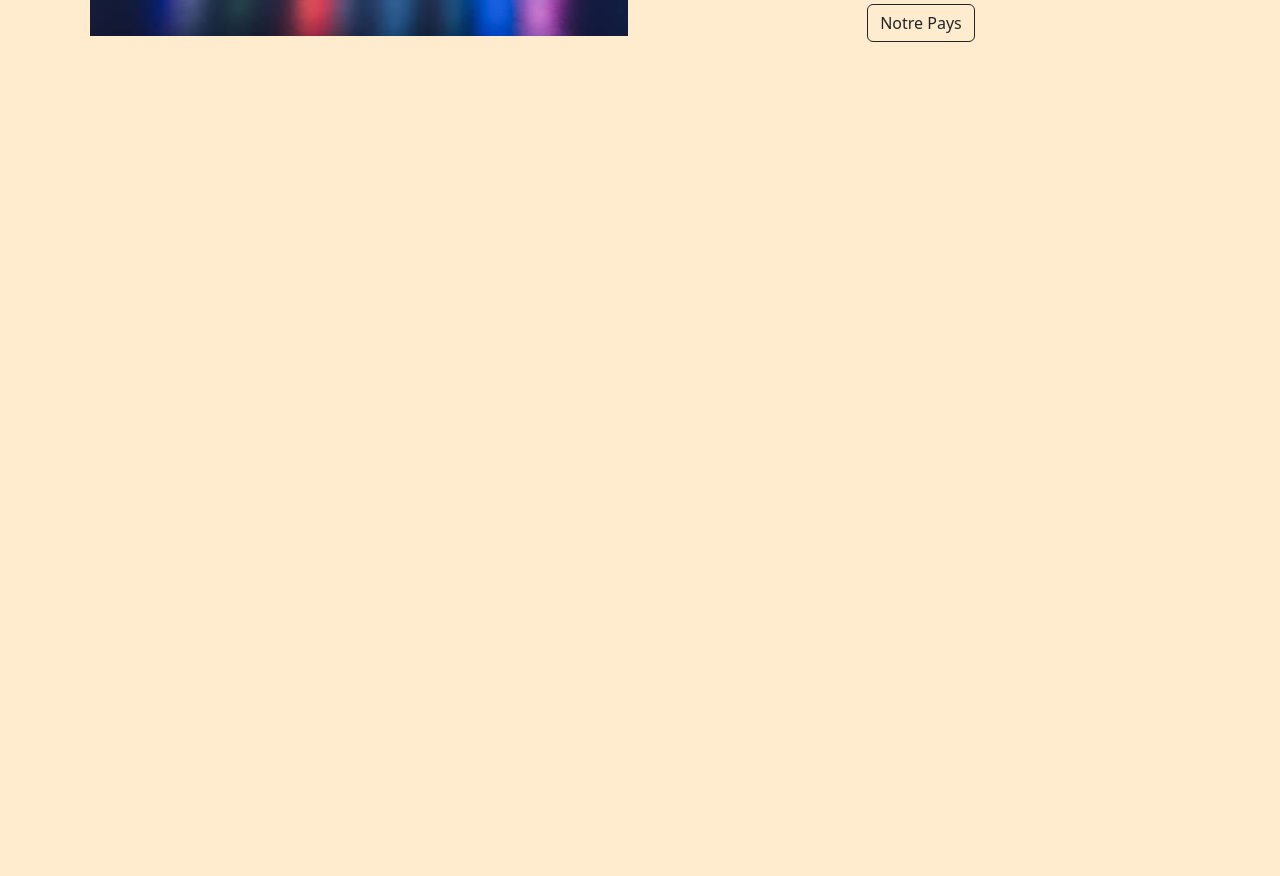
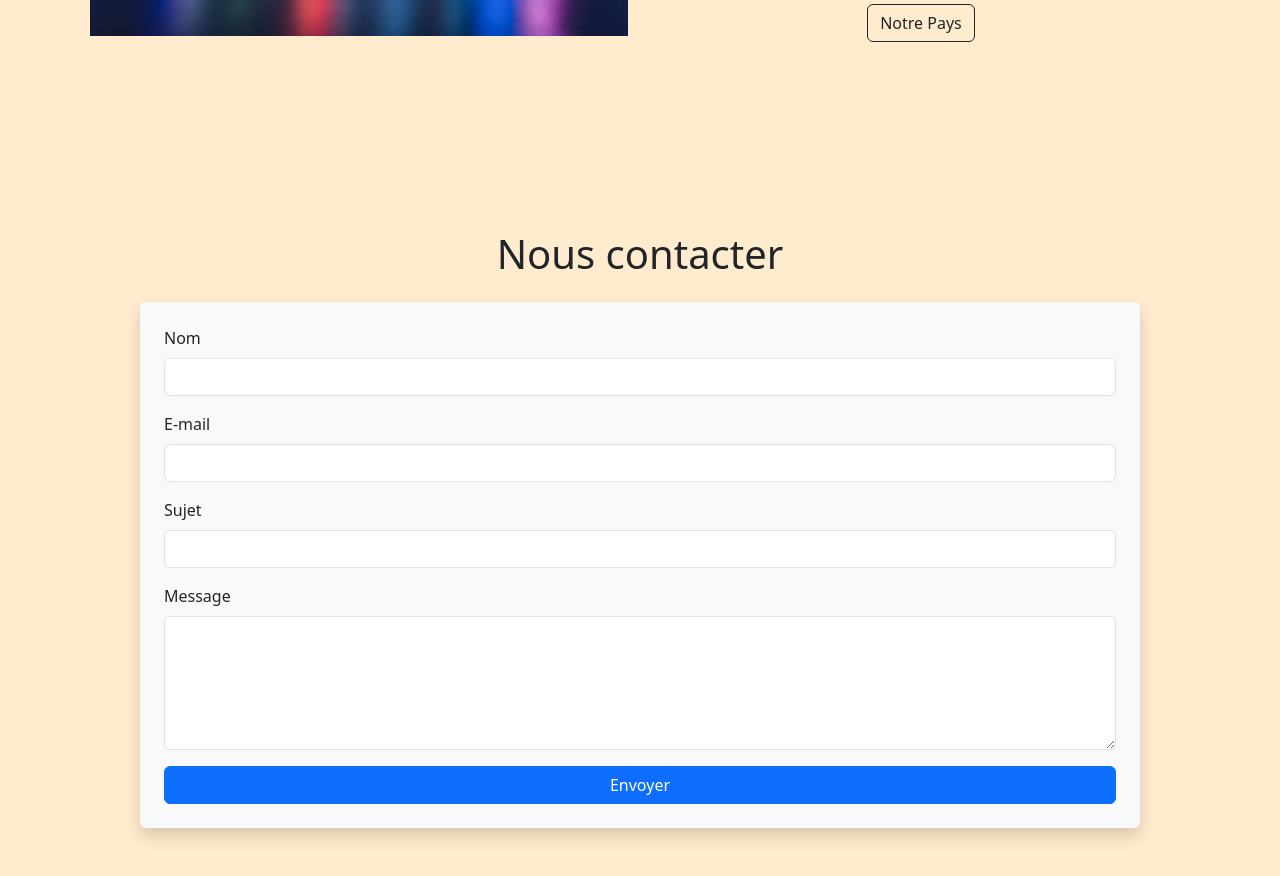
Before and after one commit to Loic-Li/Consulat, a PHP site: page / in a window 1280 px wide. Shown: the part 525-1401 px from the top of the page. Before the commit the page ends 567 px from the top, so only its background shows below. Run offline with PHP 8.4, Linux system fonts and the light colour scheme; some libraries are stand-ins or nearby versions.

Commit message:
Ajout contact

```diff
--- a/index.php
+++ b/index.php
@@ -1,6 +1,7 @@
 <?php
 session_start();
 $isLoggedIn = isset($_SESSION['user_id']);
+$isOnIndex = basename($_SERVER['PHP_SELF']) === 'index.php';
 $title = 'Accueil';
 $cssFile = 'index';
 include 'includes/header.php';
@@ -21,6 +22,33 @@ include 'includes/header.php';
     </div>
 </div>
 
+<br><br><br><br><br>
+
+<div class="container my-5">
+    <h1 class="text-center mb-4">Nous contacter</h1>
+    <form action="contact_process.php" method="POST" class="contact-form bg-light mx-auto p-4 rounded shadow" style="max-width: 1000px;">
+        <div class="mb-3">
+            <label for="name" class="form-label">Nom</label>
+            <input type="text" class="form-control" id="name" name="name" required>
+        </div>
+        <div class="mb-3">
+            <label for="email" class="form-label">E-mail</label>
+            <input type="email" class="form-control" id="email" name="email" required>
+        </div>
+        <div class="mb-3">
+            <label for="subject" class="form-label">Sujet</label>
+            <input type="text" class="form-control" id="subject" name="subject" required>
+        </div>
+        <div class="mb-3">
+            <label for="message" class="form-label">Message</label>
+            <textarea class="form-control" id="message" name="message" rows="5" required></textarea>
+        </div>
+        <button type="submit" class="btn btn-primary w-100">Envoyer</button>
+    </form>
+</div>
+
+
+
 
 <?php
     $jsFile = "index";
```
